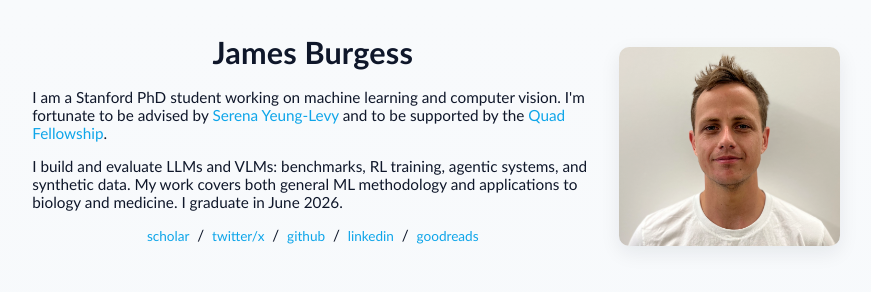
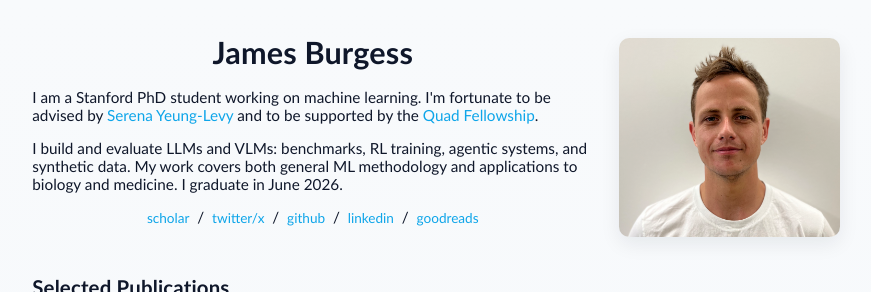
Before and after one commit to jmhb0/jmhb0.github.io, a Jekyll site: the page built from index.md, in a window 1280 px wide and 900 px high, cut to the strip 0-292 px from the top of the window. Shown: the whole strip, without its empty margins (204-1075 px from the left). Built offline with Jekyll 4.4.1, drawn with Linux system fonts in a browser that asks for light colours.

Commit message:
Simplify intro to 'machine learning'
Co-Authored-By: Claude Opus 4.6 (1M context) <noreply@anthropic.com>

```diff
--- a/_data/intro.yml
+++ b/_data/intro.yml
@@ -1,6 +1,6 @@
 name: James Burgess
 intro_paragraphs:
-  - "I am a Stanford PhD student working on machine learning and computer vision. I'm fortunate to be advised by <a href=\"https://ai.stanford.edu/~syyeung/\">Serena Yeung-Levy</a> and to be supported by the <a href=\"https://www.quadfellowship.org/\">Quad Fellowship</a>."
+  - "I am a Stanford PhD student working on machine learning. I'm fortunate to be advised by <a href=\"https://ai.stanford.edu/~syyeung/\">Serena Yeung-Levy</a> and to be supported by the <a href=\"https://www.quadfellowship.org/\">Quad Fellowship</a>."
   - "I build and evaluate LLMs and VLMs: benchmarks, RL training, agentic systems, and synthetic data. My work covers both general ML methodology and applications to biology and medicine. I graduate in June 2026."
 social_links:
   - text: scholar
```
